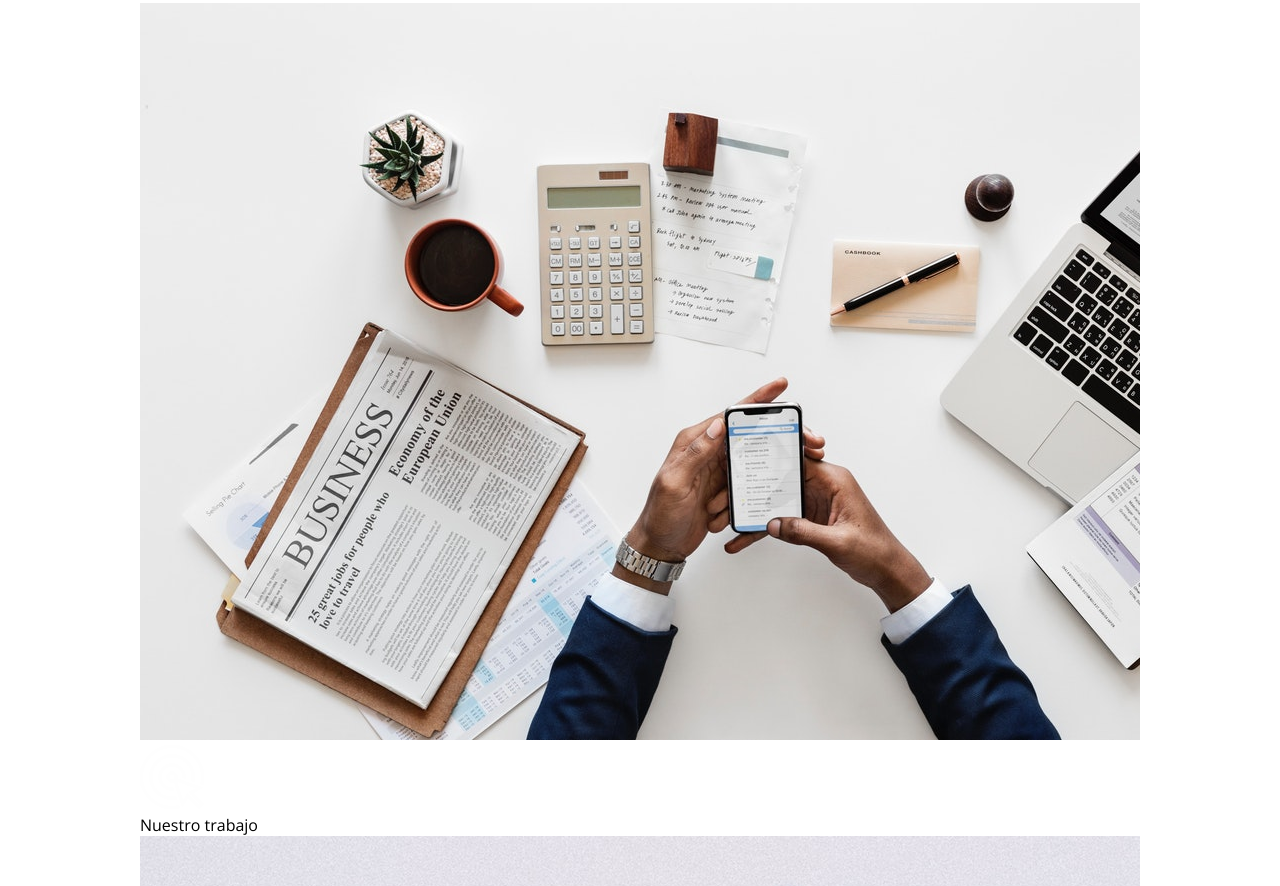
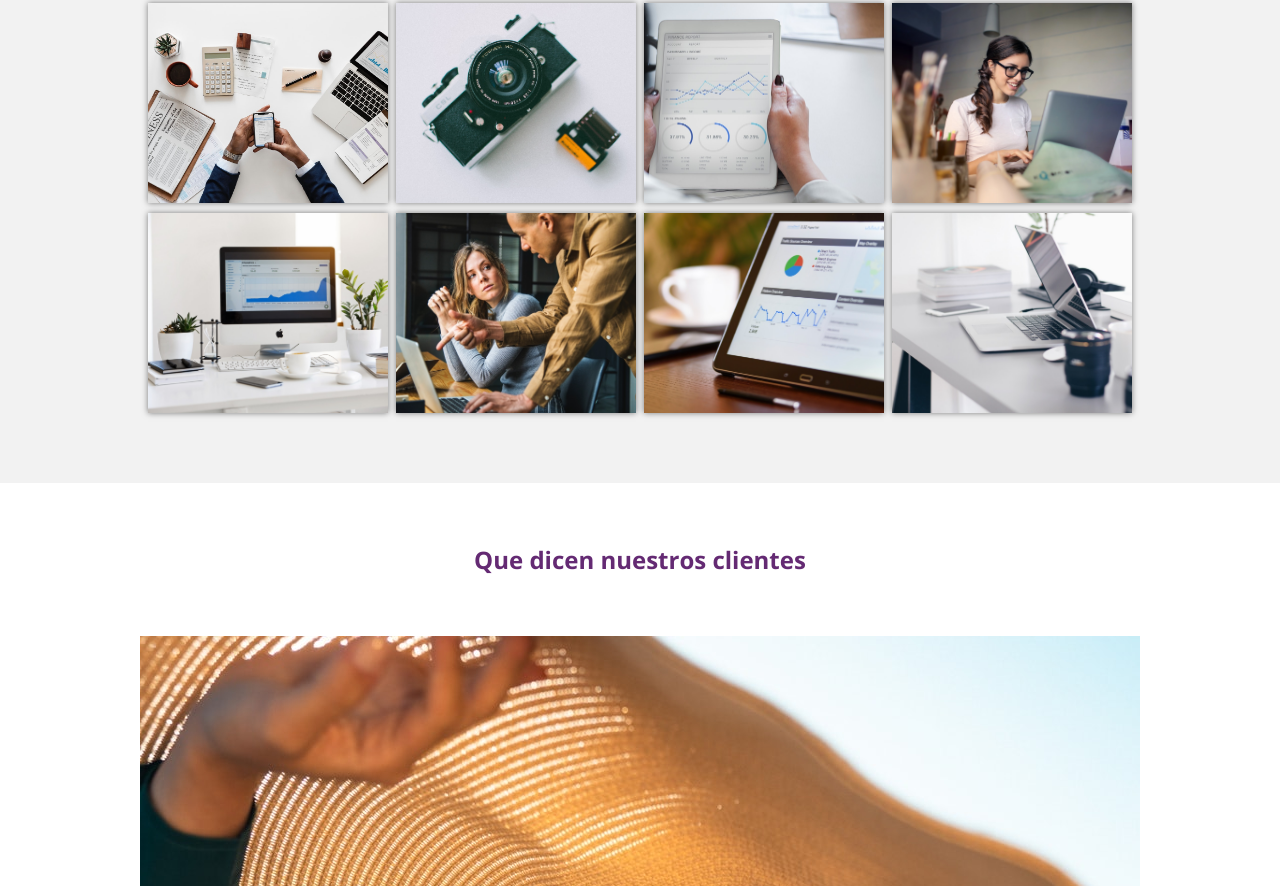
Before and after one commit to IvanMadera/Pagina-Web-HTML-CSS, a plain HTML site: page index.html in a window 1280 px wide. Shown: the part 1354-2240 px from the top of the page. Drawn offline with nearby package versions, Linux system fonts and the light colour scheme.

Commit message:
css second commit

```diff
--- a/css/estilos.css
+++ b/css/estilos.css
@@ -119,3 +119,58 @@ header .textos-header{
     font-weight: 300;
     text-align: justify;
 }
+
+/* Galeria */
+
+.portafolio{
+    background: #f2f2f2;
+}
+
+.galeria-port{
+    display: flex;
+    justify-content: space-evenly;
+    flex-wrap: wrap;
+}
+
+.imagen-port{
+    width: 24%;
+    margin-bottom: 10px;
+    height: 200px;
+    overflow: hidden;
+    position: relative;
+    cursor: pointer;
+    box-shadow: 0 0 6px 0 rgba(0, 0, 0, .5);
+}
+
+.imagen-port > img{
+    width: 100%;
+    height: 100%;
+    object-fit: cover;
+    display: block;
+}
+
+.hover-galeria{
+    position: absolute;
+    width: 100%;
+    height: 100%;
+    top: 0;
+    transform: scale(0);
+    background: hsla(273,91%,27%,0.7);
+    transition: transform .5s;
+    display: flex;
+    justify-content: center;
+    align-items: center;
+    flex-direction: column;
+}
+
+.hover-galeria img{
+    width: 50px;
+}
+
+.hover-galeria p{
+    color: #fff;
+}
+
+.imagen-port:hover .hover-galeria{
+    transform: scale(1);
+}
```
